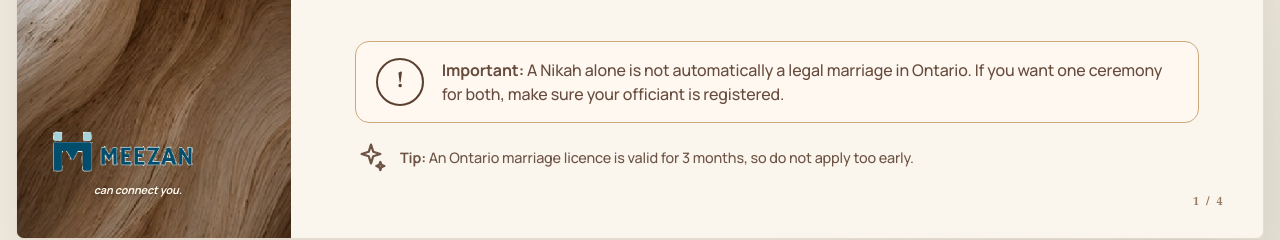
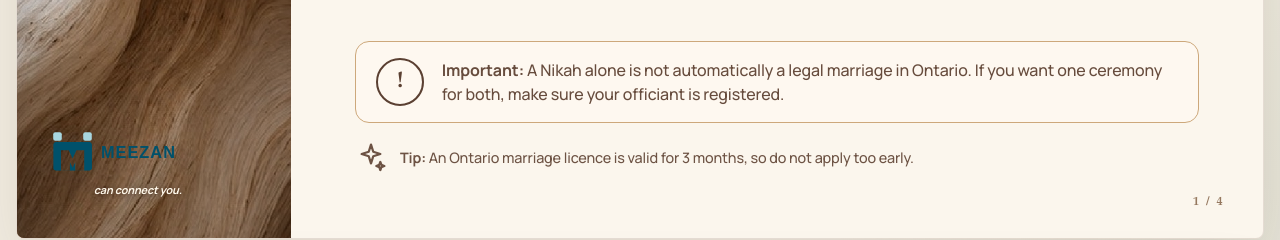
Before and after one commit to hfahad7/Imam-Zaniar-Ahmad, a Next.js app: page /nikah-guide-view in a window 1280 px wide. Shown: the part 1140-1380 px from the top of the page. Built offline with nearby package versions, Linux system fonts and the light colour scheme; no server answers.

Commit message:
Use clean Meezan logo vector

```diff
--- a/app/nikah-guide-view/page.js
+++ b/app/nikah-guide-view/page.js
@@ -168,7 +168,7 @@ function WoodPanel() {
       />
       <div className="digital-guide__brand-mark">
         <Image
-          src="/images/projects/meezan-logo-transparent.png"
+          src="/images/projects/meezan-logo-clean.svg"
           alt=""
           width={384}
           height={121}
```
Also changed, not shown: public/images/projects/meezan-logo-clean.svg (added), public/images/projects/meezan-logo-transparent.png (deleted).
